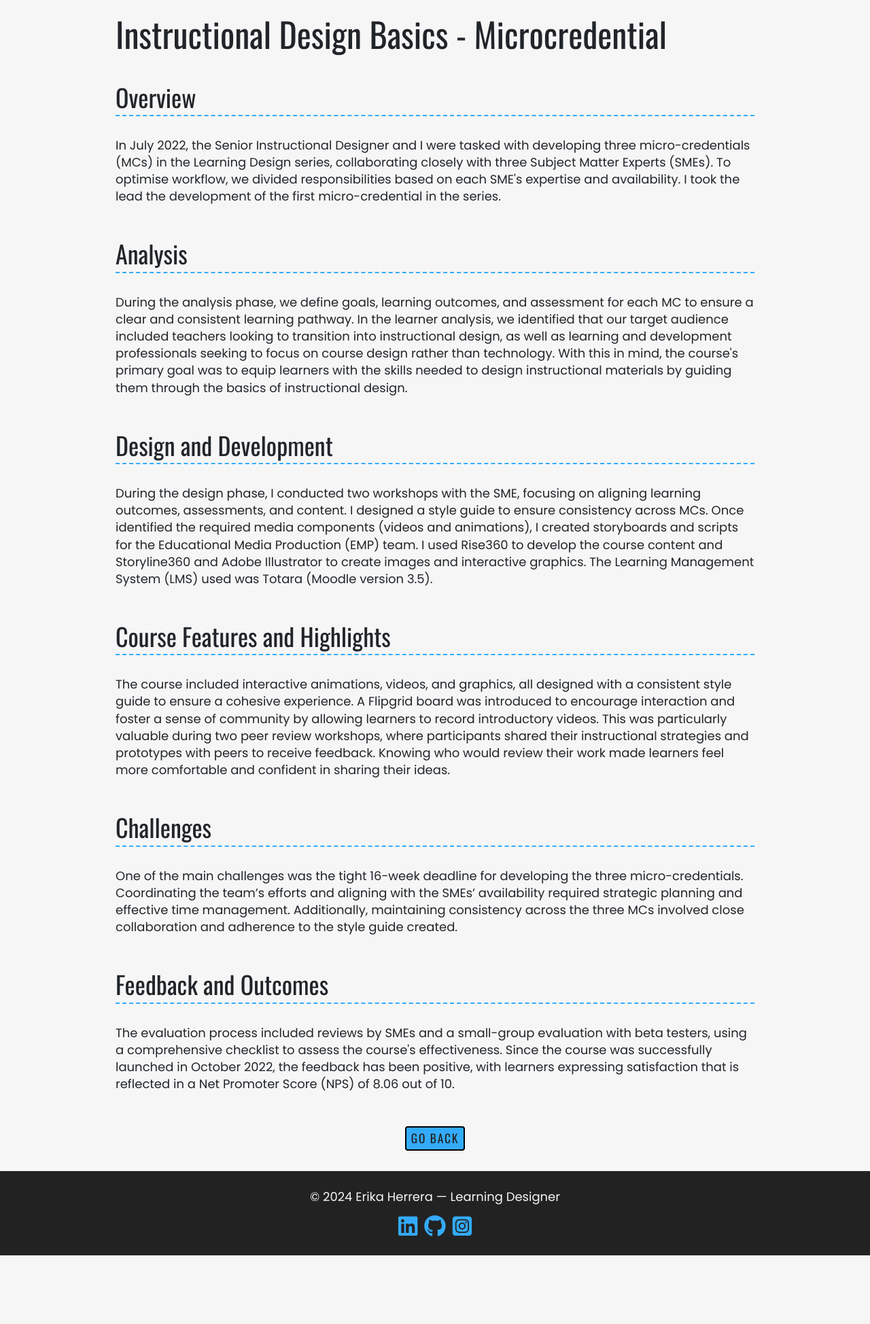
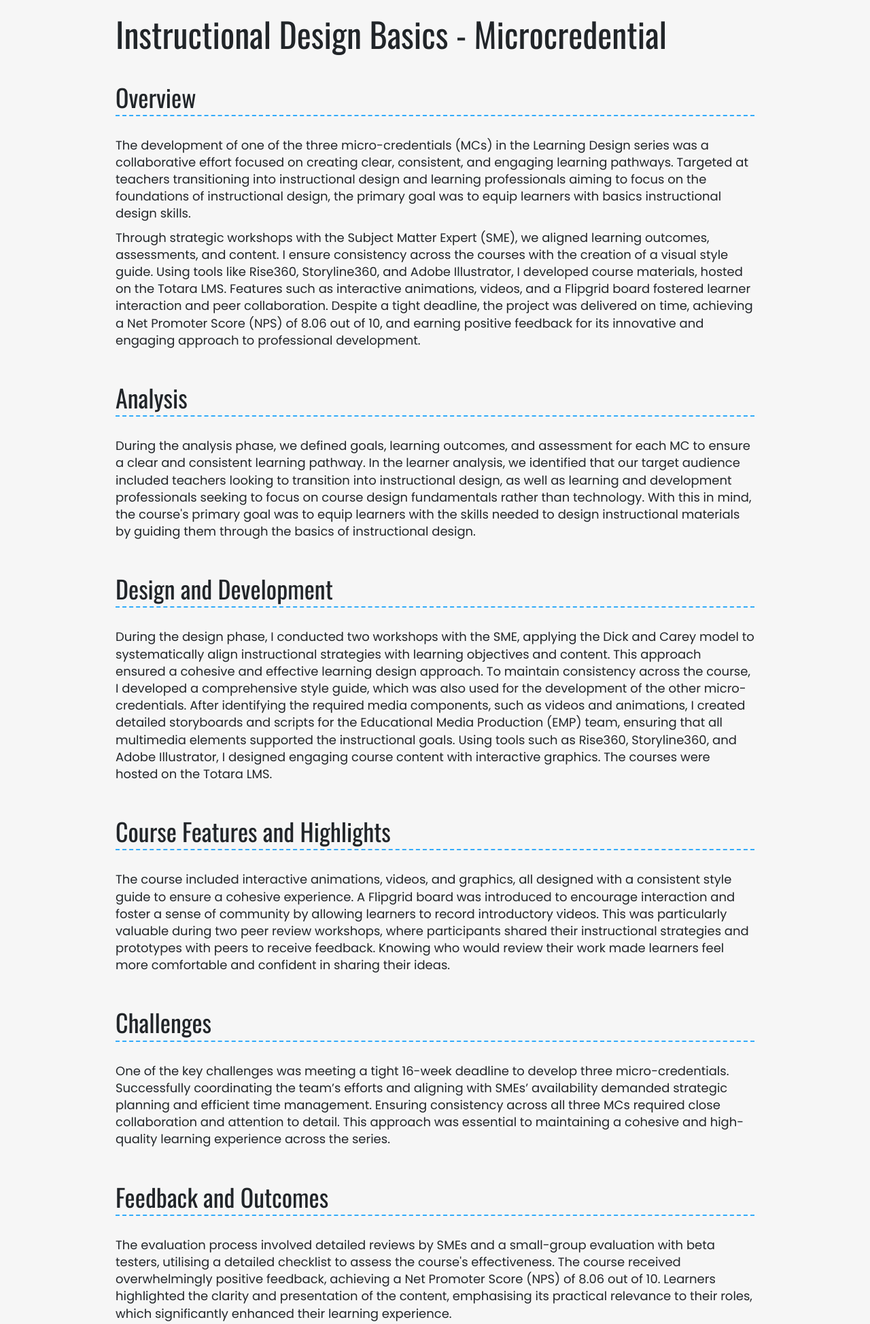
Before and after one commit to eriherre/eriherre.github.io, a Flask app: page /projects/instructional-design-basics/ in a window 1280 px wide. Shown: the part 622-2570 px from the top of the page at 68% size. Before the commit the page ends 2469 px from the top, so only its background shows below. Run offline with Flask 3, Linux system fonts and the light colour scheme; some libraries are stand-ins or nearby versions; some web fonts are replaced.

Commit message:
EP-57 ID Basics text finished

```diff
--- a/templates/projects/delinker.html
+++ b/templates/projects/delinker.html
@@ -161,7 +161,7 @@
     overcome these issues, I implemented the use of Google Forms, which enabled
     quick translation and streamlined data collection. Additionally, taking videos
     during my visits to the performance environment, we were able
-    to record the operators' movements, which proved invaluable for accurately
+    to record the operators' actions, which proved invaluable for accurately
     developing the training module.
   </p>
 </section>
--- a/templates/projects/instructional-design-basics.html
+++ b/templates/projects/instructional-design-basics.html
@@ -8,12 +8,8 @@
 <section class="portfolio-section">
   <h2>Overview</h2>
   <p>
-    In July 2022, the Senior Instructional Designer and I were tasked with
-    developing three micro-credentials (MCs) in the Learning Design series,
-    collaborating closely with three Subject Matter Experts (SMEs). To optimise
-    workflow, we divided responsibilities based on each SME's expertise and
-    availability. I took the lead the development of the first micro-credential
-    in the series.
+    The development of one of the three micro-credentials (MCs) in the Learning Design series was a collaborative effort focused on creating clear, consistent, and engaging learning pathways. Targeted at teachers transitioning into instructional design and learning professionals aiming to focus on the foundations of instructional design, the primary goal was to equip learners with basics instructional design skills.</p>
+<P>Through strategic workshops with the Subject Matter Expert (SME), we aligned learning outcomes, assessments, and content. I ensure consistency across the courses with the creation of a visual style guide. Using tools like Rise360, Storyline360, and Adobe Illustrator, I developed course materials, hosted on the Totara LMS. Features such as interactive animations, videos, and a Flipgrid board fostered learner interaction and peer collaboration. Despite a tight deadline, the project was delivered on time, achieving a Net Promoter Score (NPS) of 8.06 out of 10, and earning positive feedback for its innovative and engaging approach to professional development.
   </p>
 </section>
 
@@ -99,11 +95,11 @@
 <section class="portfolio-section">
   <h2>Analysis</h2>
   <p>
-    During the analysis phase, we define goals, learning outcomes, and
+    During the analysis phase, we defined goals, learning outcomes, and
     assessment for each MC to ensure a clear and consistent learning pathway. In
     the learner analysis, we identified that our target audience included
     teachers looking to transition into instructional design, as well as
-    learning and development professionals seeking to focus on course design
+    learning and development professionals seeking to focus on course design fundamentals
     rather than technology. With this in mind, the course's primary goal was to
     equip learners with the skills needed to design instructional materials by
     guiding them through the basics of instructional design.
@@ -113,14 +109,7 @@
 <section class="portfolio-section">
   <h2>Design and Development</h2>
   <p>
-    During the design phase, I conducted two workshops with the SME, focusing on
-    aligning learning outcomes, assessments, and content. I designed a style
-    guide to ensure consistency across MCs. Once identified the required media
-    components (videos and animations), I created storyboards and scripts for
-    the Educational Media Production (EMP) team. I used Rise360 to develop the
-    course content and Storyline360 and Adobe Illustrator to create images and
-    interactive graphics. The Learning Management System (LMS) used was Totara
-    (Moodle version 3.5).
+    During the design phase, I conducted two workshops with the SME, applying the Dick and Carey model to systematically align instructional strategies with learning objectives and content. This approach ensured a cohesive and effective learning design approach. To maintain consistency across the course, I developed a comprehensive style guide, which was also used for the development of the other micro-credentials. After identifying the required media components, such as videos and animations, I created detailed storyboards and scripts for the Educational Media Production (EMP) team, ensuring that all multimedia elements supported the instructional goals. Using tools such as Rise360, Storyline360, and Adobe Illustrator, I designed engaging course content with interactive graphics. The courses were hosted on the Totara LMS.
   </p>
 </section>
 
@@ -151,22 +140,20 @@
 <section class="portfolio-section">
   <h2>Challenges</h2>
   <p>
-    One of the main challenges was the tight 16-week deadline for developing the
-    three micro-credentials. Coordinating the team’s efforts and aligning with
-    the SMEs’ availability required strategic planning and effective time
-    management. Additionally, maintaining consistency across the three MCs
-    involved close collaboration and adherence to the style guide created.
+
+    One of the key challenges was meeting a tight 16-week deadline to develop three micro-credentials.
+    Successfully coordinating the team’s efforts and aligning with SMEs’ availability demanded strategic
+    planning and efficient time management. Ensuring consistency across all three MCs required close
+    collaboration and attention to detail. This approach was essential to maintaining a cohesive and high-quality learning experience across the series.
   </p>
 </section>
 
 <section class="portfolio-section">
   <h2>Feedback and Outcomes</h2>
   <p>
-    The evaluation process included reviews by SMEs and a small-group evaluation
-    with beta testers, using a comprehensive checklist to assess the course's
-    effectiveness. Since the course was successfully launched in October 2022,
-    the feedback has been positive, with learners expressing satisfaction that
-    is reflected in a Net Promoter Score (NPS) of 8.06 out of 10.
+    The evaluation process involved detailed reviews by SMEs and a small-group evaluation with beta testers,
+    utilising a detailed checklist to assess the course's effectiveness. The course received overwhelmingly positive feedback, achieving a Net Promoter Score (NPS) of 8.06 out of 10. Learners highlighted the clarity and presentation of the content, emphasising its
+    practical relevance to their roles, which significantly enhanced their learning experience.
   </p>
 </section>
 
```
